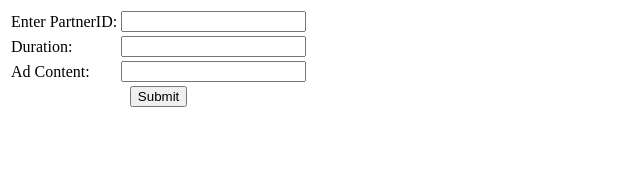
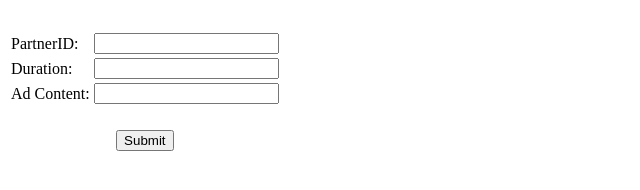
Before and after one commit to sunilmanickalal/codingexercise, a plain HTML site: page AdCampaign/src/main/resources/templates/ad/new.html in a window 1280 px wide. Shown: the whole page, without its empty margins (0-640 px from the left). Drawn offline with Linux system fonts and the light colour scheme.

Commit message:
updated resources

```diff
--- a/AdCampaign/src/main/resources/templates/ad/new.html
+++ b/AdCampaign/src/main/resources/templates/ad/new.html
@@ -1,22 +1,32 @@
 <html layout:decorator="layout">
 <div layout:fragment="content">
-        <form method="post" action="adList" >
+	<form method="post" action="adList">
 		<div class="form-group">
 			<table>
 				<tr>
-				<td>Enter PartnerID:</td>
-				<td> <input type="text" name="partner_id" /> </td>
+					<td><br/></td>
+					<td><br/></td>
 				</tr>
 				<tr>
-				<td>Duration: </td>
-				<td><input type="text" name="duration" /> </td>
+					<td>PartnerID:</td>
+					<td><input type="text" name="partner_id" /></td>
+				</tr>
+				<tr>
+					<td>Duration:</td>
+					<td><input type="text" name="duration" /></td>
 				</tr>
 				<tr>
 					<td>Ad Content:</td>
-				<td><input type="text" name="ad_content" /> </td>
+					<td><input type="text" name="ad_content" /></td>
 				</tr>
 				<tr>
-				<td colspan="2" align="center"> <button type="submit" id="submit" class="btn btn-primary">Submit</button> </td>
+					<td><br/></td>
+					<td><br/></td>
+				</tr>
+				<tr>
+					<td colspan="2" align="center">
+						<button type="submit" id="submit" class="btn btn-primary">Submit</button>
+					</td>
 				</tr>
 			</table>
 		</div>
```
Also changed, not shown: AdCampaign/src/main/resources/templates/layout.html (+1 -1 lines), 2 other files. Lines whose indentation alone changed are shown as unchanged.
